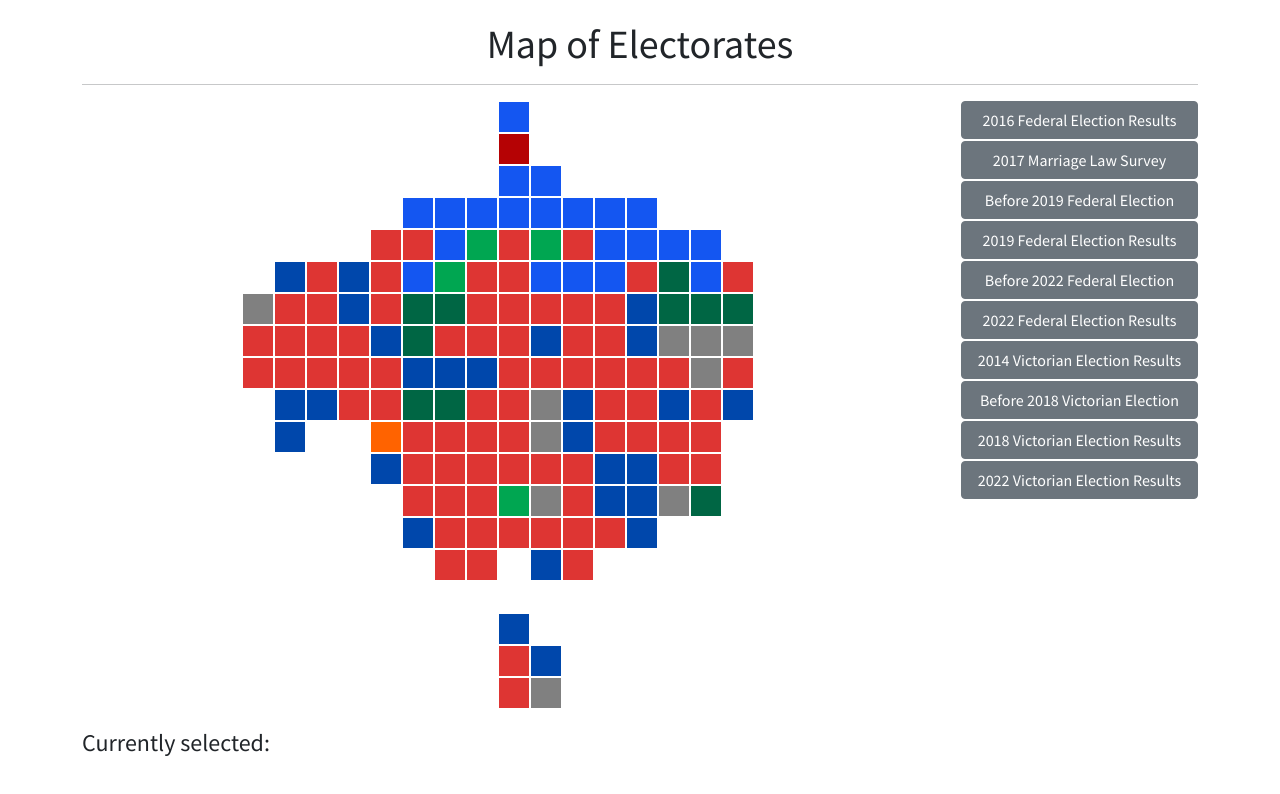
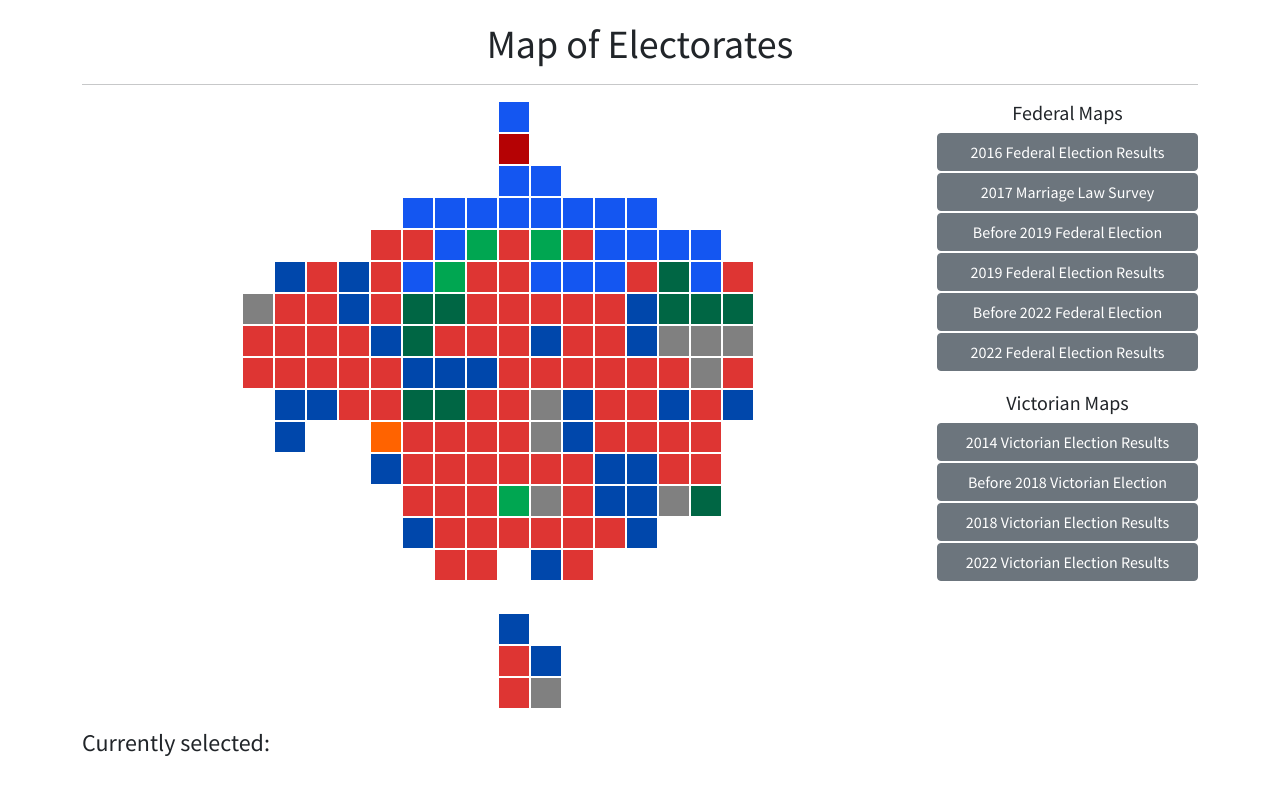
Before and after one commit to dmarmion/AusElectorates, a React (Create React App) app: page / in a window 1280 px wide. Shown: the top 794 px of the page. Built offline with nearby package versions, Linux system fonts and the light colour scheme.

Commit message:
Categorise datasets

```diff
--- a/src/App.css
+++ b/src/App.css
@@ -107,6 +107,14 @@
   background-color: darkred;
 }
 
+.data-selector h5:nth-child(n+2) {
+  margin-top: 20px;
+}
+
 .data-selector label {
   width: 100%;
 }
+
+.dataset-button {
+  padding-left: 0px;
+}
--- a/src/App.js
+++ b/src/App.js
@@ -1,5 +1,5 @@
+import "bootstrap/dist/css/bootstrap.min.css";
 import "./App.css";
-import "bootstrap/dist/css/bootstrap.min.css";
 
 import Header from "./components/Header";
 import ElectorateMap from "./components/ElectorateMap"
--- a/src/components/DataSelector.js
+++ b/src/components/DataSelector.js
@@ -1,6 +1,7 @@
 import React from "react";
 
-import { getDatasetFiles } from "../utils";
+import DatasetButtons from "./DatasetButtons";
+import { DATASET_FILES } from "../utils";
 
 const DataSelector = ({ updateMapData }) => {
   // Tell the ElectorateMap which files should be used to generate the cartogram
@@ -13,30 +14,16 @@ const DataSelector = ({ updateMapData }) => {
     updateMapData(locations, parties);
   }
 
-  const dataFiles = getDatasetFiles();
-
   return (
     <div className="data-selector">
       {
-        Array.from(dataFiles.keys()).map((datasetName) => {
+        DATASET_FILES.map(({ name, files }) => {
           return (
-            <div className="form-check" key={datasetName}>
-              <input
-                className="btn-check"
-                type="radio"
-                name="dataset"
-                id={datasetName}
-                value={datasetName}
-                onChange={() => handleSelectionChange(
-                  dataFiles.get(datasetName).locations,
-                  dataFiles.get(datasetName).parties
-                )}
-              />
-              <label className="btn btn-secondary" htmlFor={datasetName}>
-                {datasetName}
-              </label>
-            </div>
-          );
+            <React.Fragment key={name}>
+              <h5 className="text-center">{ name }</h5>
+              <DatasetButtons datasets={files} onChange={handleSelectionChange}/>
+            </React.Fragment>
+          )
         })
       }
     </div>
--- /dev/null
+++ b/src/components/DatasetButtons.js
@@ -0,0 +1,28 @@
+import React from "react"
+
+const DatasetButtons = ({ datasets, onChange }) => {
+  return (
+    Array.from(datasets.keys()).map((datasetName) => {
+      return (
+        <div className="form-check dataset-button" key={datasetName}>
+          <input
+            className="btn-check"
+            type="radio"
+            name="dataset"
+            id={datasetName}
+            value={datasetName}
+            onChange={() => onChange(
+              datasets.get(datasetName).locations,
+              datasets.get(datasetName).parties
+            )}
+          />
+          <label className="btn btn-secondary" htmlFor={datasetName}>
+            {datasetName}
+          </label>
+        </div>
+      );
+    })
+  )
+}
+
+export default DatasetButtons;
--- a/src/utils.js
+++ b/src/utils.js
@@ -27,53 +27,51 @@ export function getPartyClassMap() {
   return partyClasses;
 }
 
-/*
- * Get a Map mapping each dataset to the name of each data file needed to
- * render that dataset
- */
-export function getDatasetFiles() {
-  const datasetLocations = new Map();
-
-  datasetLocations.set("2016 Federal Election Results", {
+export const DATASET_FILES = [
+  {
+    name: "Federal Maps",
+    files: new Map().set("2016 Federal Election Results", {
         locations: "federal/locations2016.json",
         parties: "federal/parties2016.json"
-  });
-  datasetLocations.set("2017 Marriage Law Survey", {
+      })
+      .set("2017 Marriage Law Survey", {
         locations: "federal/locations2016.json",
         parties: "federal/marriage2017.json"
-  });
-  datasetLocations.set("Before 2019 Federal Election", {
+      })
+      .set("Before 2019 Federal Election", {
         locations: "federal/locations2016.json",
         parties: "federal/partiespre2019.json"
-  });
-  datasetLocations.set("2019 Federal Election Results", {
+      })
+      .set("2019 Federal Election Results", {
         locations: "federal/locations2019.json",
         parties: "federal/parties2019.json"
-  });
-  datasetLocations.set("Before 2022 Federal Election", {
+      })
+      .set("Before 2022 Federal Election", {
         locations: "federal/locations2019.json",
         parties: "federal/partiespre2022.json"
-  });
-  datasetLocations.set("2022 Federal Election Results", {
+      })
+      .set("2022 Federal Election Results", {
         locations: "federal/locations2022.json",
         parties: "federal/parties2022.json"
-  });
-  datasetLocations.set("2014 Victorian Election Results", {
+      })
+  },
+  {
+    name: "Victorian Maps",
+    files: new Map().set("2014 Victorian Election Results", {
         locations: "vic/locations2014.json",
         parties: "vic/parties2014.json"
-  });
-  datasetLocations.set("Before 2018 Victorian Election", {
+      })
+      .set("Before 2018 Victorian Election", {
         locations: "vic/locations2014.json",
         parties: "vic/partiespre2018.json"
-  });
-  datasetLocations.set("2018 Victorian Election Results", {
+      })
+      .set("2018 Victorian Election Results", {
         locations: "vic/locations2014.json",
         parties: "vic/parties2018.json"
-  });
-  datasetLocations.set("2022 Victorian Election Results", {
+      })
+      .set("2022 Victorian Election Results", {
         locations: "vic/locations2022.json",
         parties: "vic/parties2022.json"
-  });
-
-  return datasetLocations;
+      })
   }
+];
```
Lines whose indentation alone changed are shown as unchanged.
